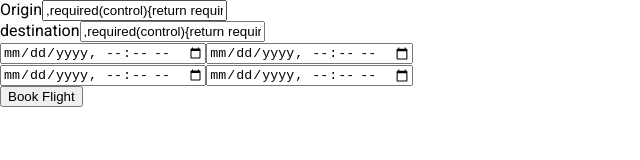
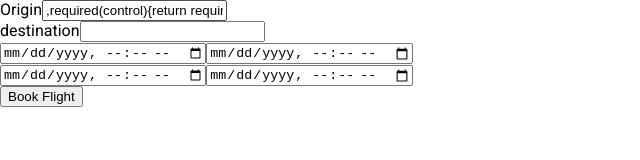
Before and after one commit to DPuddinu/angular-playground, an Angular app: page / in a window 1280 px wide. Shown: the top 160 px of the page, without its empty margins (0-640 px from the left). Built offline with nearby package versions, Linux system fonts and the light colour scheme.

Commit message:
refactor: reactive input rework

```diff
--- a/src/app/components/name-input/name-input.component.ts
+++ /dev/null
@@ -1,26 +0,0 @@
-import {
-  ChangeDetectionStrategy,
-  Component,
-  Input
-} from '@angular/core';
-import { ControlContainer, FormControl, FormGroup, FormGroupName, ReactiveFormsModule } from '@angular/forms';
-
-@Component({
-  selector: 'app-destination-input',
-  imports: [ReactiveFormsModule],
-  viewProviders: [{ provide: ControlContainer, useExisting: FormGroupName }],
-  template: `
-    <label for="destination">destination</label>
-    <input
-      [formControl]="control"
-      id="destination"
-      type="text"
-      formControlName="destination"
-    />
-  `,
-  styleUrl: './name-input.component.css',
-  changeDetection: ChangeDetectionStrategy.OnPush,
-})
-export class DestinationInputComponent {
-  @Input() control = new FormControl('');
-}
--- a/src/app/components/reactive-form/base-form.component.ts
+++ b/src/app/components/reactive-form/base-form.component.ts
@@ -4,9 +4,9 @@ import {
   FormControl,
   FormGroup,
   ReactiveFormsModule,
-  Validators
+  Validators,
 } from '@angular/forms';
-import { DestinationInputComponent } from "../name-input/name-input.component";
+import { DestinationInputComponent } from '../reactive-input/name-input.component';
 
 @Component({
   selector: 'app-base-form',
@@ -16,9 +16,7 @@ import { DestinationInputComponent } from "../name-input/name-input.component";
       <div formGroupName="flightDetails">
         <label for="origin">Origin</label>
         <input id="origin" type="text" formControlName="origin" />
-        <app-destination-input
-          [control]="destinationControl"
-        ></app-destination-input>
+        <app-destination-input></app-destination-input>
 
         <div formGroupName="departure">
           <input type="datetime-local" formControlName="date" />
@@ -40,7 +38,6 @@ export class BaseFormComponent {
   flightForm = new FormGroup({
     flightDetails: new FormGroup({
       origin: new FormControl(['', Validators.required]),
-      destination: new FormControl(['', Validators.required]),
       departure: new FormGroup({
         date: new FormControl(['', Validators.required]),
         time: new FormControl(['', Validators.required]),
@@ -50,24 +47,8 @@ export class BaseFormComponent {
         time: new FormControl(['', Validators.required]),
       }),
     }),
-    // passengers: new FormGroup({
-    //   count: new FormControl(''),
-    //   details: new FormArray([
-    //     new FormGroup({
-    //       firstName: new FormControl(''),
-    //       lastName: new FormControl(''),
-    //       dateOfBirth: new FormControl(''),
-    //     }),
-    //   ]),
-    // }),
   });
 
-  get destinationGroup() {
-    return this.flightForm.get('flightDetails') as FormGroup;
-  }
-  get destinationControl() {
-    return this.flightForm.get('flightDetails.destination') as FormControl;
-  }
   // get passengers() {
   //   return this.flightForm.get('passengers.details') as FormArray;
   // }
--- /dev/null
+++ b/src/app/components/reactive-input/name-input.component.ts
@@ -0,0 +1,40 @@
+import {
+  ChangeDetectionStrategy,
+  Component,
+  inject,
+  Input,
+} from '@angular/core';
+import {
+  ControlContainer,
+  FormControl,
+  FormGroup,
+  FormGroupName,
+  ReactiveFormsModule,
+} from '@angular/forms';
+
+@Component({
+  selector: 'app-destination-input',
+  imports: [ReactiveFormsModule],
+  viewProviders: [{ provide: ControlContainer, useExisting: FormGroupName }],
+  template: `
+    <label for="destination">destination</label>
+    <input id="destination" type="text" formControlName="destination" />
+  `,
+  styleUrl: './name-input.component.css',
+  changeDetection: ChangeDetectionStrategy.OnPush,
+})
+export class DestinationInputComponent {
+  parentContainer = inject(ControlContainer);
+
+  get parentFormGroup() {
+    return this.parentContainer.control as FormGroup;
+  }
+
+  ngOnInit() {
+    this.parentFormGroup.addControl('destination', new FormControl(''));
+  }
+
+  ngOnDestroy() {
+    this.parentFormGroup.removeControl('destination');
+  }
+}
--- a/src/app/components/template-driven-input/template-driven-input.component.ts
+++ b/src/app/components/template-driven-input/template-driven-input.component.ts
@@ -1,5 +1,5 @@
-import { Component, Input, input } from '@angular/core';
-import { ControlContainer, FormsModule, NgForm, NgModel } from '@angular/forms';
+import { Component, Input } from '@angular/core';
+import { ControlContainer, FormsModule, NgForm } from '@angular/forms';
 import { Actor } from '../template-driven-form/template-driven-form.component';
 
 @Component({
```
Also changed, not shown: src/app/components/reactive-input/name-input.component.css (renamed from src/app/components/name-input/name-input.component.css).
